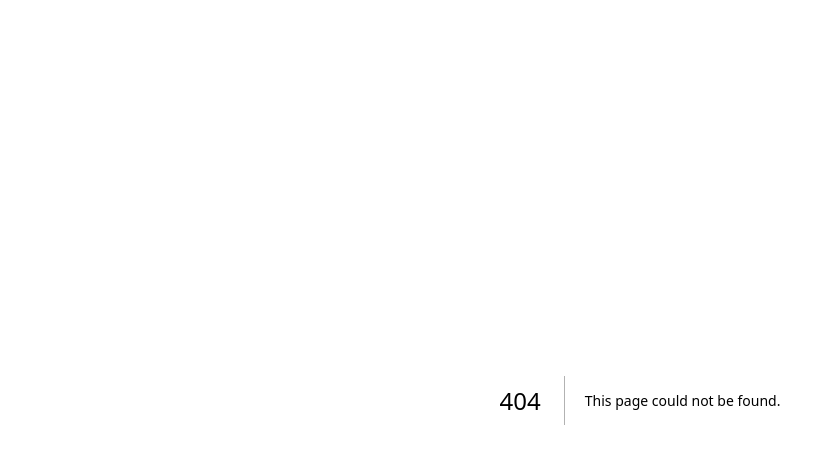
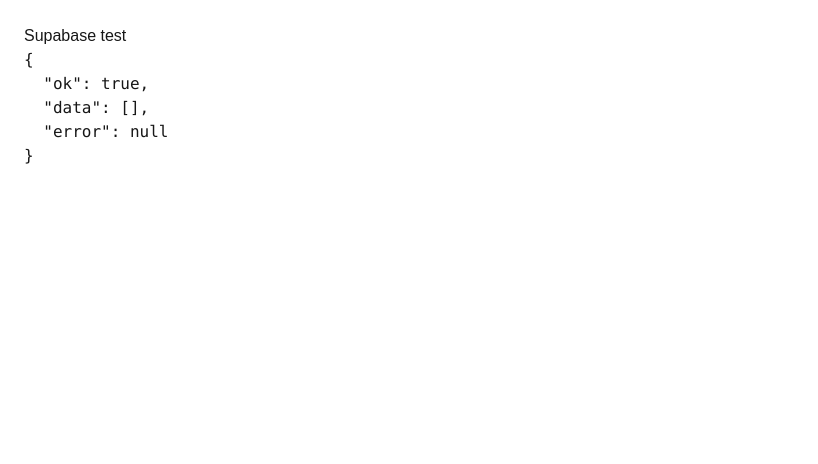
Before and after one commit to manager-estimator/meraki-estimator, a Next.js app: page /supabase-test in a window 1280 px wide. Before the commit this address had no page. Shown: the top 464 px of the page, without its empty margins (0-818 px from the left). Built offline with nearby package versions, Linux system fonts and the light colour scheme; no server answers; the database is empty.

Commit message:
test: add supabase test page

```diff
--- /dev/null
+++ b/app/supabase-test/page.tsx
@@ -0,0 +1,12 @@
+import { supabase } from "@/lib/supabaseClient";
+
+export default async function SupabaseTestPage() {
+  const { data, error } = await supabase.from("packs").select("*").limit(1);
+
+  return (
+    <main style={{ padding: 24 }}>
+      <h1>Supabase test</h1>
+      <pre>{JSON.stringify({ ok: !error, data, error }, null, 2)}</pre>
+    </main>
+  );
+}
```
